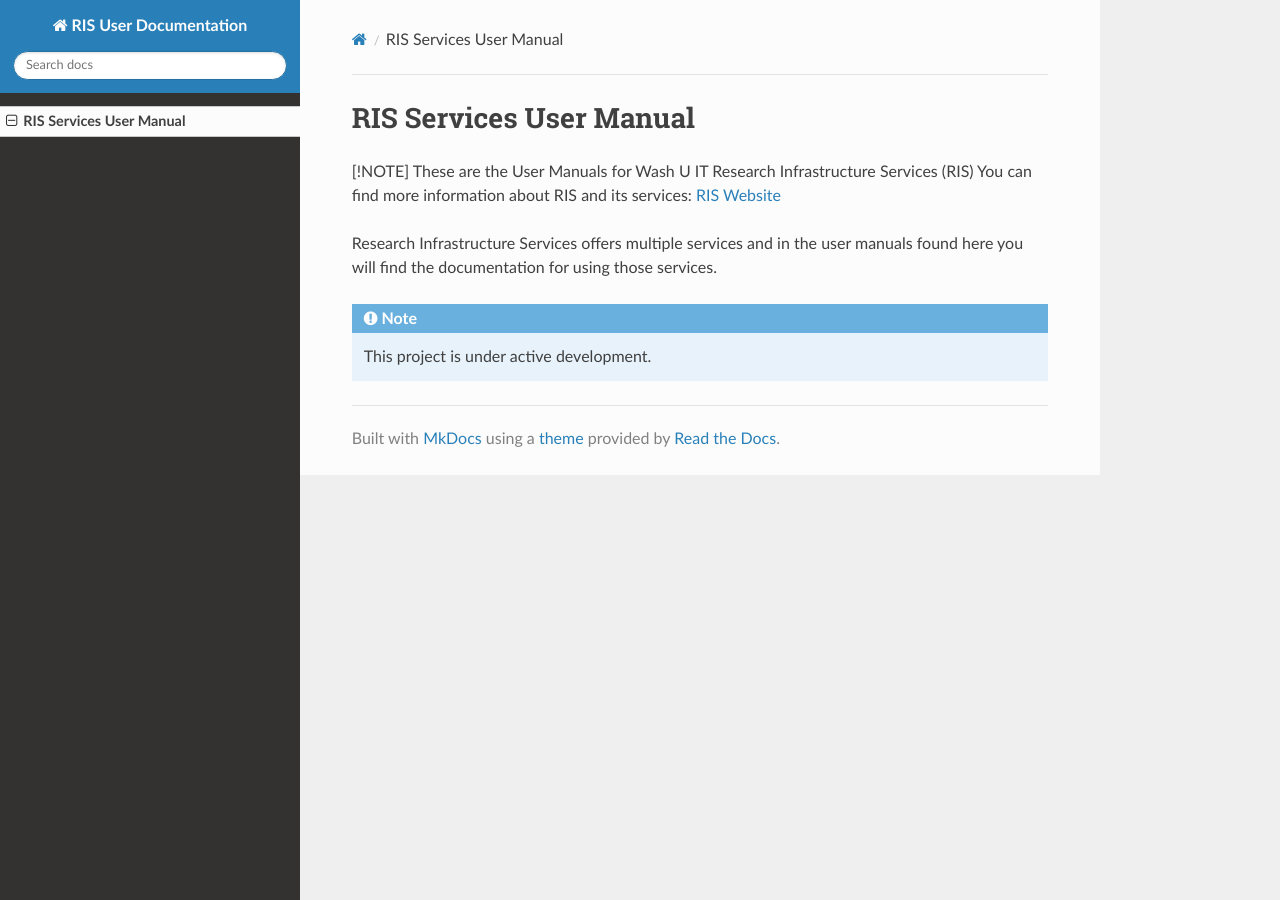
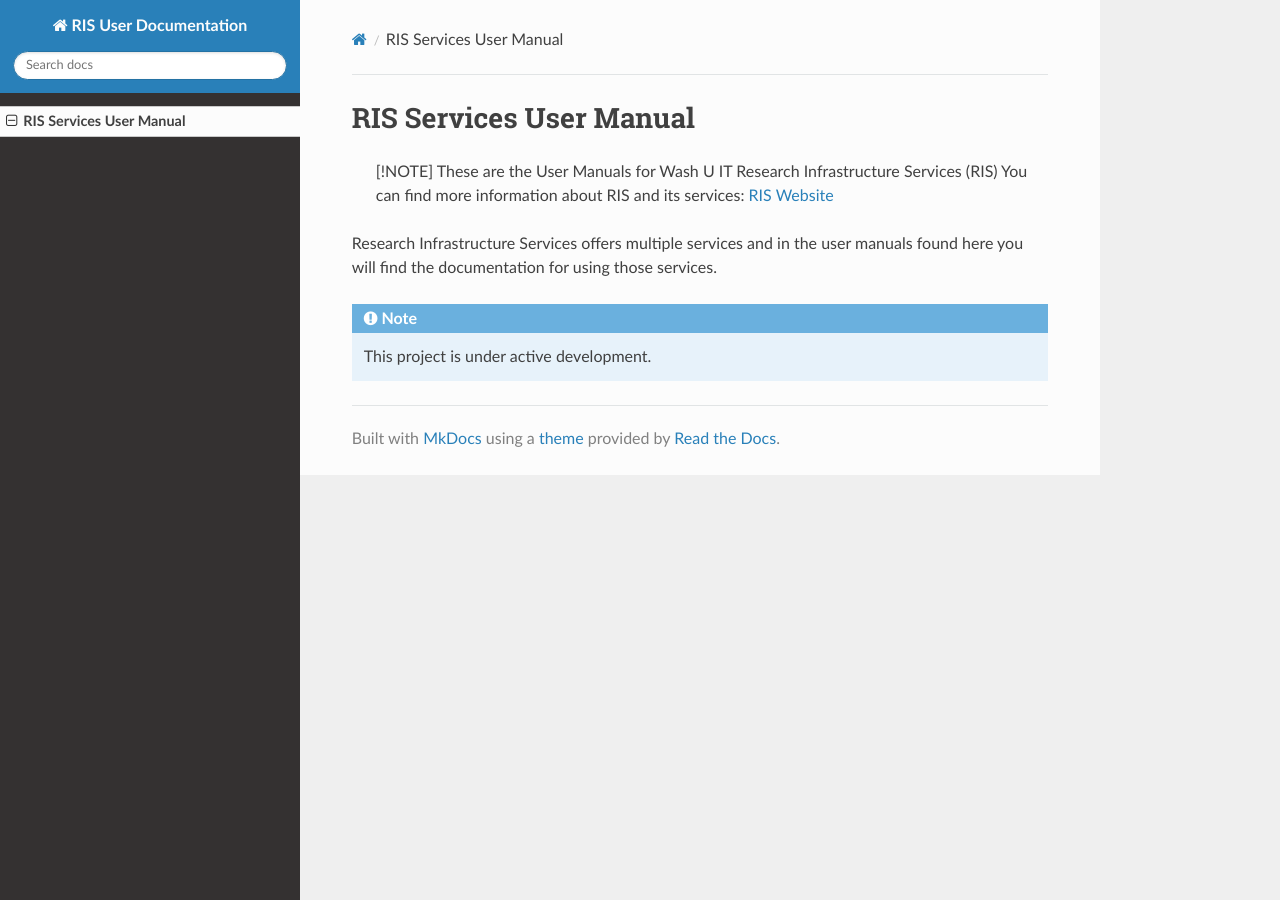
Before and after one commit to elynrfw/docs-test, an MkDocs documentation site: the page built from docs/index.md, in a window 1280 px wide. Built offline with MkDocs 1.6.1, drawn with Linux system fonts in a browser that asks for light colours; nearby versions of some CDN libraries.

```diff
--- a/docs/index.md
+++ b/docs/index.md
@@ -1,8 +1,8 @@
 # RIS Services User Manual
 
-[!NOTE]
-These are the User Manuals for Wash U IT Research Infrastructure Services (RIS)
-You can find more information about RIS and its services: [RIS Website](https://ris.wustl.edu)
+> [!NOTE]
+> These are the User Manuals for Wash U IT Research Infrastructure Services (RIS)
+> You can find more information about RIS and its services: [RIS Website](https://ris.wustl.edu)
 
 Research Infrastructure Services offers multiple services and in the user manuals found here
 you will find the documentation for using those services.
```
